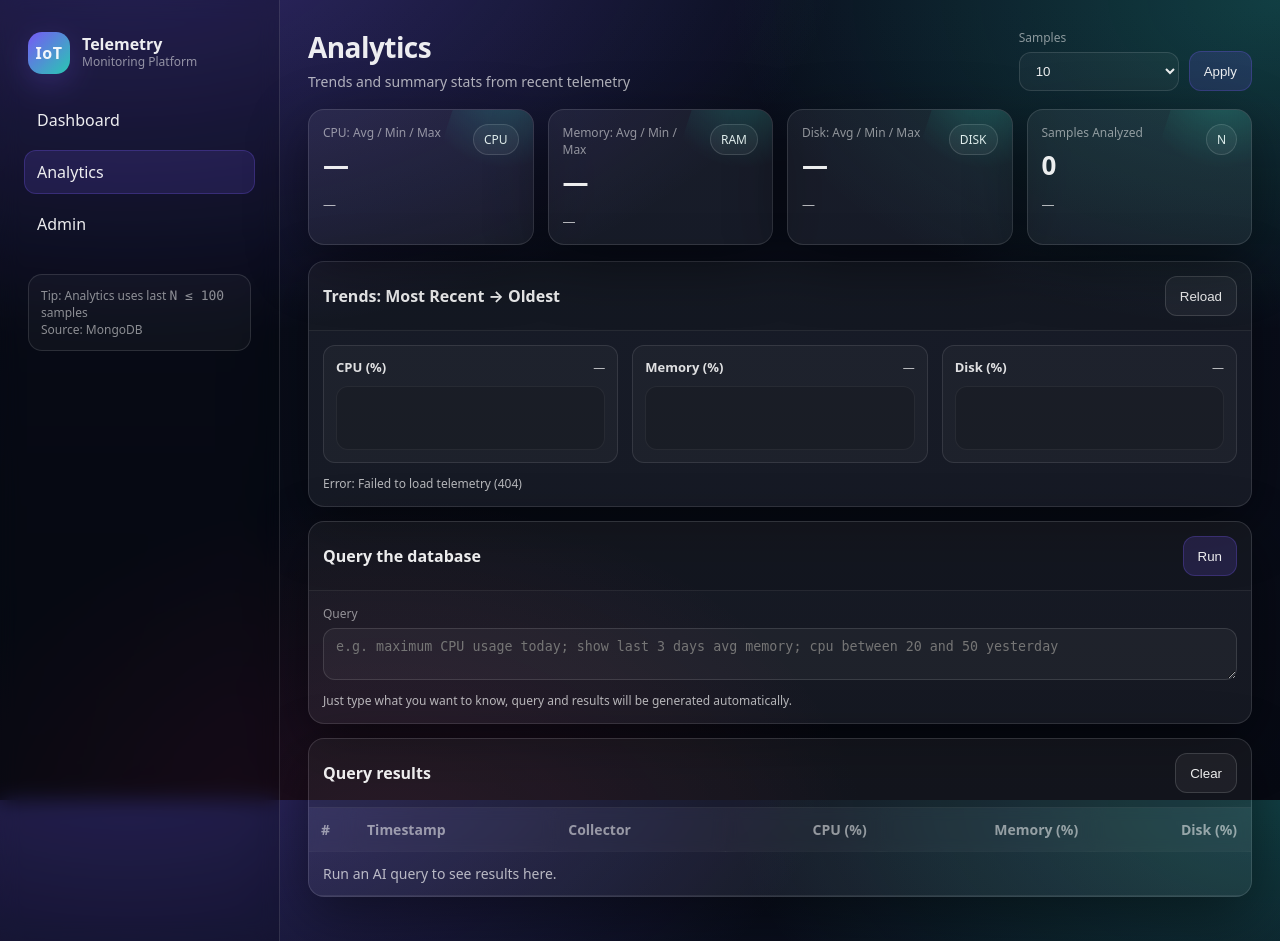
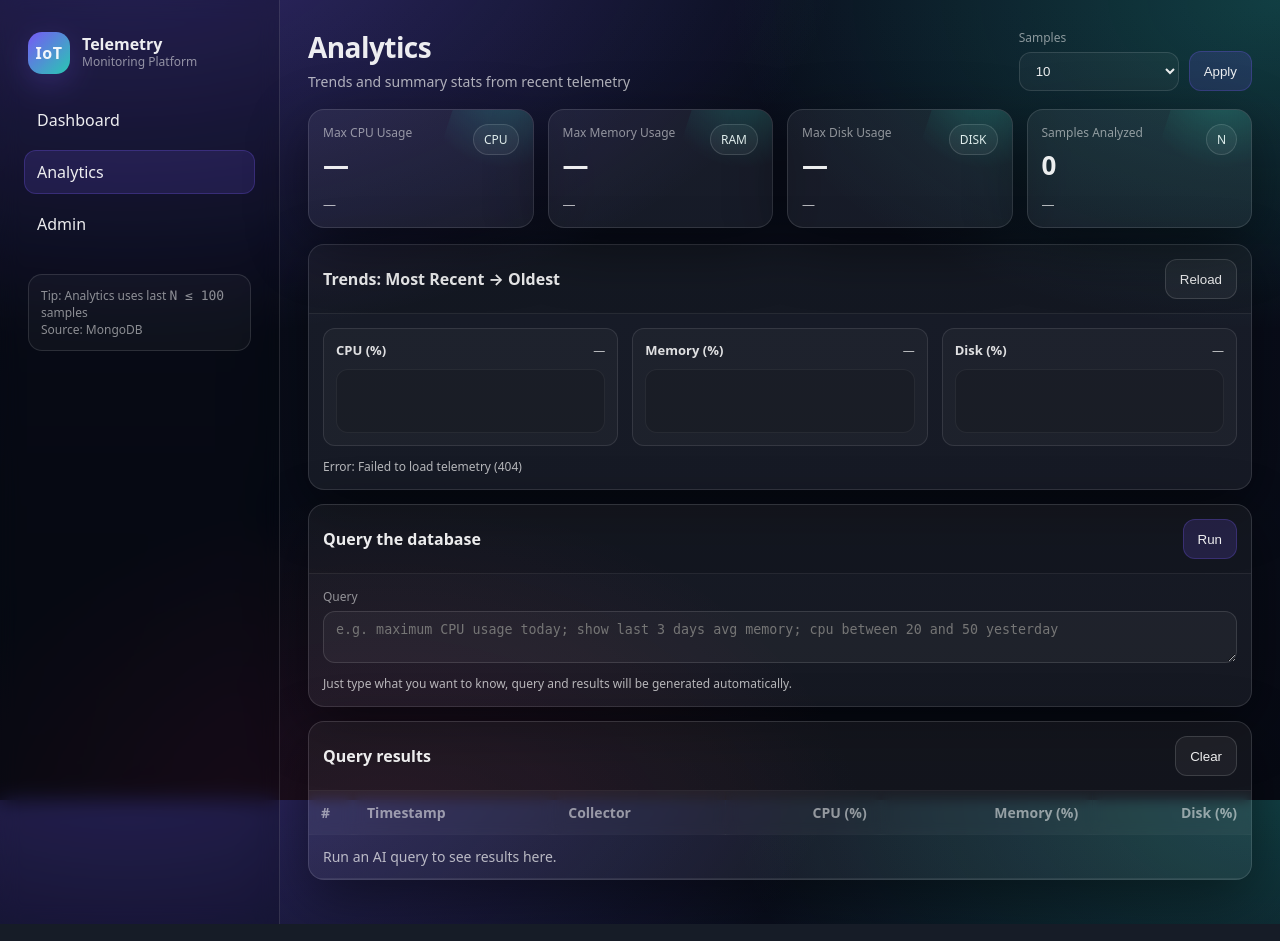
Before and after one commit to faizan-az02/IoT-Telemetry-Monitoring-Platform, a Flask app: template templates/analytics.html in a window 1280 px wide. Run offline with Flask 3, Linux system fonts and the light colour scheme; the template is opened without the code that fills it: most values are stand-ins (such as "Sample title", 1, 10 or a date in 2020).

Commit message:
chore: shows only max metric on analytics page

```diff
--- a/static/analytics.js
+++ b/static/analytics.js
@@ -310,15 +310,10 @@
     const memS = stat(mem);
     const diskS = stat(disk);
 
-    if (norm.mode === "summary") {
-      setText("cpuStat", cpuS ? fmt(cpuS.max) : "—");
-      setText("memStat", memS ? fmt(memS.max) : "—");
-      setText("diskStat", diskS ? fmt(diskS.max) : "—");
-    } else {
-      setText("cpuStat", cpuS ? `${fmt(cpuS.avg)} / ${fmt(cpuS.min)} / ${fmt(cpuS.max)}` : "—");
-      setText("memStat", memS ? `${fmt(memS.avg)} / ${fmt(memS.min)} / ${fmt(memS.max)}` : "—");
-      setText("diskStat", diskS ? `${fmt(diskS.avg)} / ${fmt(diskS.min)} / ${fmt(diskS.max)}` : "—");
-    }
+    // Top cards: show MAX only
+    setText("cpuStat", cpuS ? fmt(cpuS.max) : "—");
+    setText("memStat", memS ? fmt(memS.max) : "—");
+    setText("diskStat", diskS ? fmt(diskS.max) : "—");
 
     setText("cpuMeta", "Source: MongoDB");
     setText("memMeta", `Mode: ${norm.mode}`);
@@ -369,9 +364,10 @@
   const memS = stat(mem);
   const diskS = stat(disk);
 
-  setText("cpuStat", cpuS ? `${fmt(cpuS.avg)} / ${fmt(cpuS.min)} / ${fmt(cpuS.max)}` : "—");
-  setText("memStat", memS ? `${fmt(memS.avg)} / ${fmt(memS.min)} / ${fmt(memS.max)}` : "—");
-  setText("diskStat", diskS ? `${fmt(diskS.avg)} / ${fmt(diskS.min)} / ${fmt(diskS.max)}` : "—");
+  // Top cards: show MAX only
+  setText("cpuStat", cpuS ? fmt(cpuS.max) : "—");
+  setText("memStat", memS ? fmt(memS.max) : "—");
+  setText("diskStat", diskS ? fmt(diskS.max) : "—");
 
   setText("cpuMeta", "Source: MongoDB");
   setText("memMeta", `N capped at 100`);
--- a/templates/analytics.html
+++ b/templates/analytics.html
@@ -58,7 +58,7 @@
           <div class="card">
             <div class="card-head">
               <div>
-                <div class="card-kicker">CPU: Avg / Min / Max</div>
+                <div class="card-kicker">Max CPU Usage</div>
                 <div class="card-value" id="cpuStat">—</div>
               </div>
               <div class="badge">CPU</div>
@@ -69,7 +69,7 @@
           <div class="card">
             <div class="card-head">
               <div>
-                <div class="card-kicker">Memory: Avg / Min / Max</div>
+                <div class="card-kicker">Max Memory Usage</div>
                 <div class="card-value" id="memStat">—</div>
               </div>
               <div class="badge">RAM</div>
@@ -80,7 +80,7 @@
           <div class="card">
             <div class="card-head">
               <div>
-                <div class="card-kicker">Disk: Avg / Min / Max</div>
+                <div class="card-kicker">Max Disk Usage</div>
                 <div class="card-value" id="diskStat">—</div>
               </div>
               <div class="badge">DISK</div>
```
